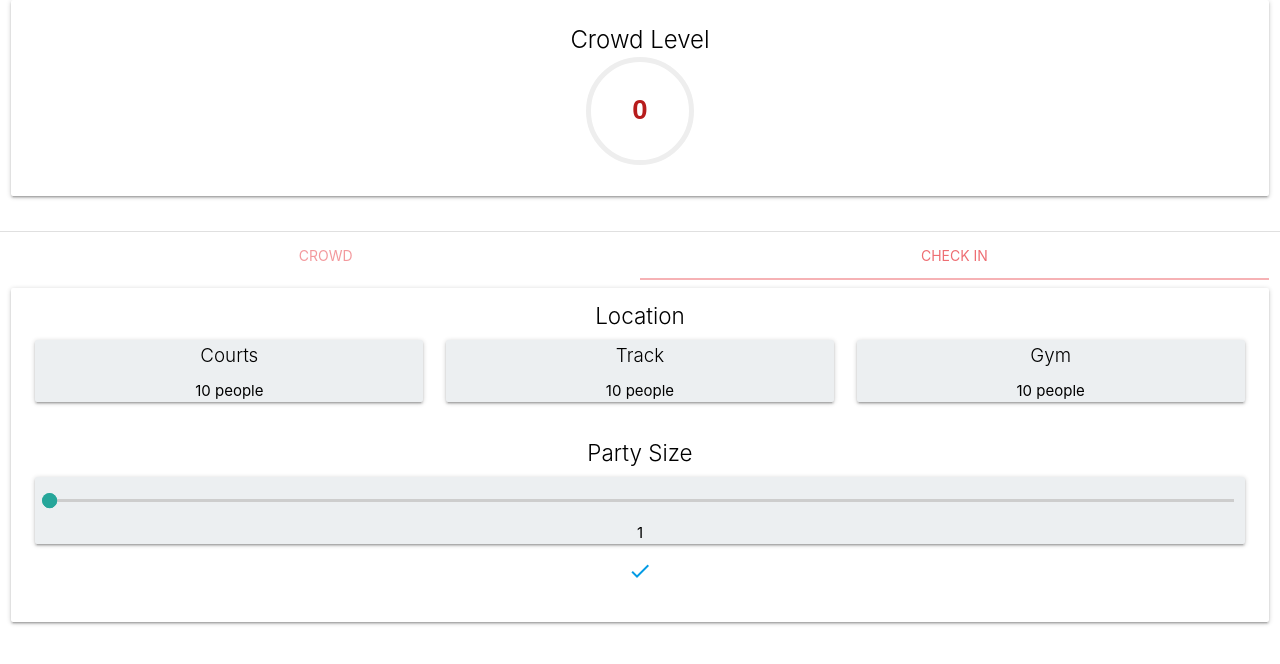
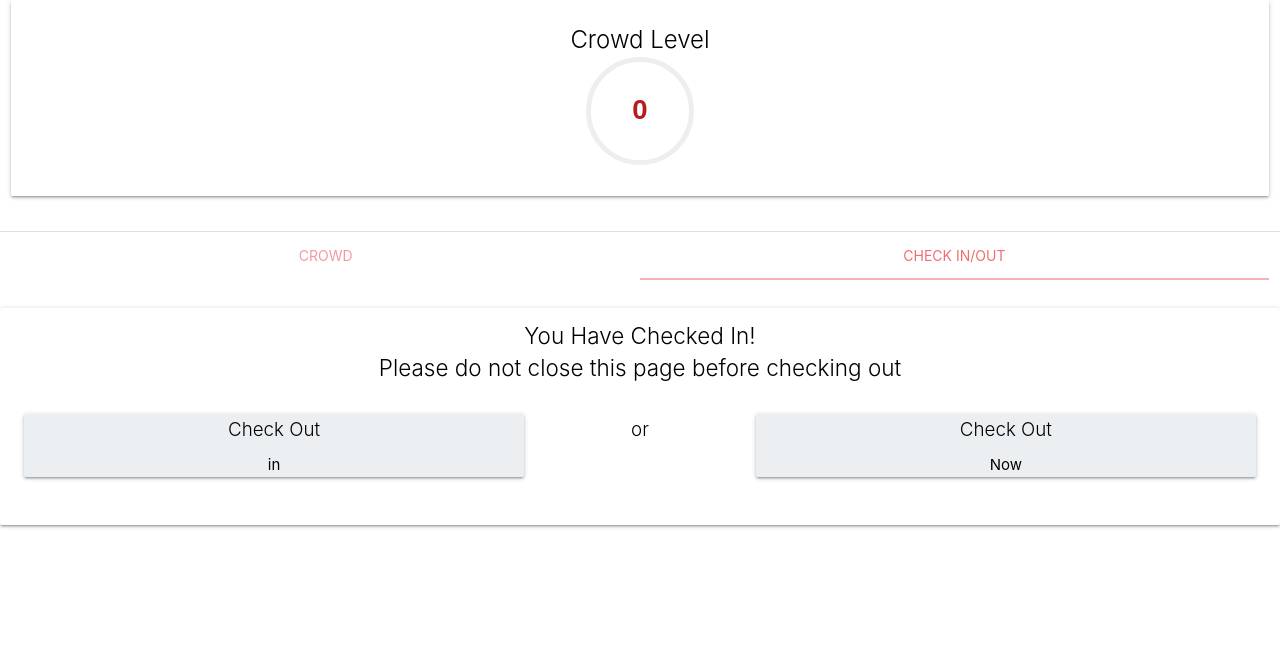
Before and after one commit to NeoMax97/RealTimeRec, a website: page public/main.html in a window 1280 px wide. Both pictures are taken after a click on the link "check". Shown: the part 72-736 px from the top of the page. Drawn offline with nearby package versions, Linux system fonts and the light colour scheme; no server answers.

Commit message:
Check-In UI Progress. bug: auto refresh on sign in. Will fix and update.

```diff
--- a/public/js/main.js
+++ b/public/js/main.js
@@ -45,7 +45,9 @@ function updateIndicator(){
 }
 
 function initializeTabs(){
+  document.getElementById("tab3").style.display = "none";
   $(".tabs").tabs();
+
 }
 
 function initializePickers(){
@@ -102,7 +104,7 @@ function selectCard(id){
   }
 }
 
-function check_in(){
+function check_in(id){
   var courts_card = document.getElementById("courts_card");
   var track_card = document.getElementById("track_card");
   var gym_card = document.getElementById("gym_card");
@@ -127,6 +129,33 @@ function check_in(){
   console.log("Track: ", track_val);
   console.log("Gym: ", gym_val);
 
+  checkin_checkout(id);
+
+}
+
+function checkin_checkout(id){
+  if (id == "submit"){
+    document.getElementById("tab2").style.display = "none";
+    document.getElementById("tab3").style.display = "inline";
+  }
+  else if (id == "checkout_man_card"){
+    document.getElementById("tab2").style.display = "inline";
+    document.getElementById("tab3").style.display = "none";
+  }
+}
+
+function check_out_setup(){
+  for (var i = 1; i < 5; i++){
+    if (i == 1){
+      optionText = i + " hour";
+      $("#check_out_dropdown").append(new Option(optionText, i));
+    }else{
+      optionText = i + " hours";
+      $("#check_out_dropdown").append(new Option(optionText, i));
+    }
+  }
+  $("#check_out_dropdown").formSelect();
+  // document.getElementById("tab3").style.display = "none";
 }
 
 //Once the DOM is loaded
@@ -137,8 +166,10 @@ $().ready( function() {
     initializePickers();
     initializeSlider();
     updateIndicator();
+    // check_out_setup();
 
     //Add event listeners
     $("#refresh").click(updateIndicator);
-    $("#submit").click(check_in);
+
+
 })
--- a/public/main.html
+++ b/public/main.html
@@ -22,7 +22,7 @@
     <link rel="stylesheet" href="css/libs/nouislider.css" />
 </head>
 
-<body style="width: 100%; height: 100%;">
+<body style="width: 100%; height: 100%; overflow: hidden">
 
   <!-- Title Bar -->
   <nav>
@@ -51,9 +51,9 @@
   <!-- Bottom Tabs -->
   <div class="row">
     <div class="col s12">
-      <ul class="tabs">
+      <ul class="tabs" >
         <li class="tab col s6"><a href="#tab1" >Crowd</a></li>
-        <li class="tab col s6"><a href="#tab2" class="active">Check In</a></li>
+        <li class="tab col s6"><a href="#tab2" class="active">Check In/Out</a></li>
       </ul>
     </div>
     <!-- Content for Crowd tab -->
@@ -109,7 +109,7 @@
                 <div class="col s4">
                   <div id="gym_card" class="card blue-grey lighten-5" onclick="selectCard(this.id)">
                     <span class="card-title center" style="font-size: 1.25em">Gym</span>
-                    <p id="gym_val" class="center-align">10 people</p>
+                    <p id class="center-align">10 people</p>
                     <p class="center" id="courts_crowd"></p>
                   </div>
                 </div>
@@ -133,7 +133,7 @@
 
                     </div>  <!-- card blue-grey lighten -5 -->
                     <div class="center">
-                      <a href="#" id="submit"><i class="material-icons">check</i></a>
+                      <a href="#" id="submit" onclick="check_in(this.id)"><i class="material-icons">check</i></a>
                     </div>
                   </div>  <!-- col s12-->
                 </div>  <!-- row -->
@@ -146,6 +146,55 @@
       </div>
     </div>
 
+    <!-- Content for Check Out section -->
+    <div id="tab3" class="col s12">
+      <div class="row">
+        <div class="col s12">
+          <div class="card white">
+            <div class="card-content black-text" style="padding-top: 1%; padding-bottom: 1%">
+              <!-- Checkout  -->
+              <span class="card-title center" style="font-size: 1.5em; margin: 0; padding: 0%;">You Have Checked In!</span>
+
+              <span class="card-title center" style="font-size: 1.5em; margin: 0; padding: 0%;">Please do not close this page before checking out</span>
+              <br />
+              <!-- Checkout Content -->
+              <div class="row">
+                <!-- Checkout Auto-->
+                <div class="col s5">
+                  <div id="checkout_auto_card" class="card blue-grey lighten-5" >
+                    <span class="card-title center" style="font-size: 1.25em">Check Out </span>
+                    <p class="center-align">in</p>
+                  </div>
+                  <select id="check_out_dropdown" class="center-align"></select>
+                </div>
+                <!-- Or -->
+                <div class="col s2">
+                  <div id="checkout_auto_card" class="card white z-depth-0">
+                    <p class="card-title center" style="font-size: 1.25em">or</p>
+                    <br />
+                  </div>
+                </div>
+                <!-- Checkout Manual -->
+                <div class="col s5 right">
+                  <div id="checkout_man_card" class="card blue-grey lighten-5" onclick="checkin_checkout(this.id)">
+                    <span class="card-title center" style="font-size: 1.25em">Check Out</span>
+                    <p class="center-align">Now</p>
+                  </div>
+                </div>
+
+              </div> <!-- row -->
+
+            </div>  <!-- card-content black-text -->
+          </div>  <!-- card white -->
+
+        </div>  <!-- col s12 -->
+
+      </div> <!-- row -->
+    </div> <!-- tab3 -->
+        </div>
+      </div>
+    </div>
+
   </div>
 
 </body>
```
